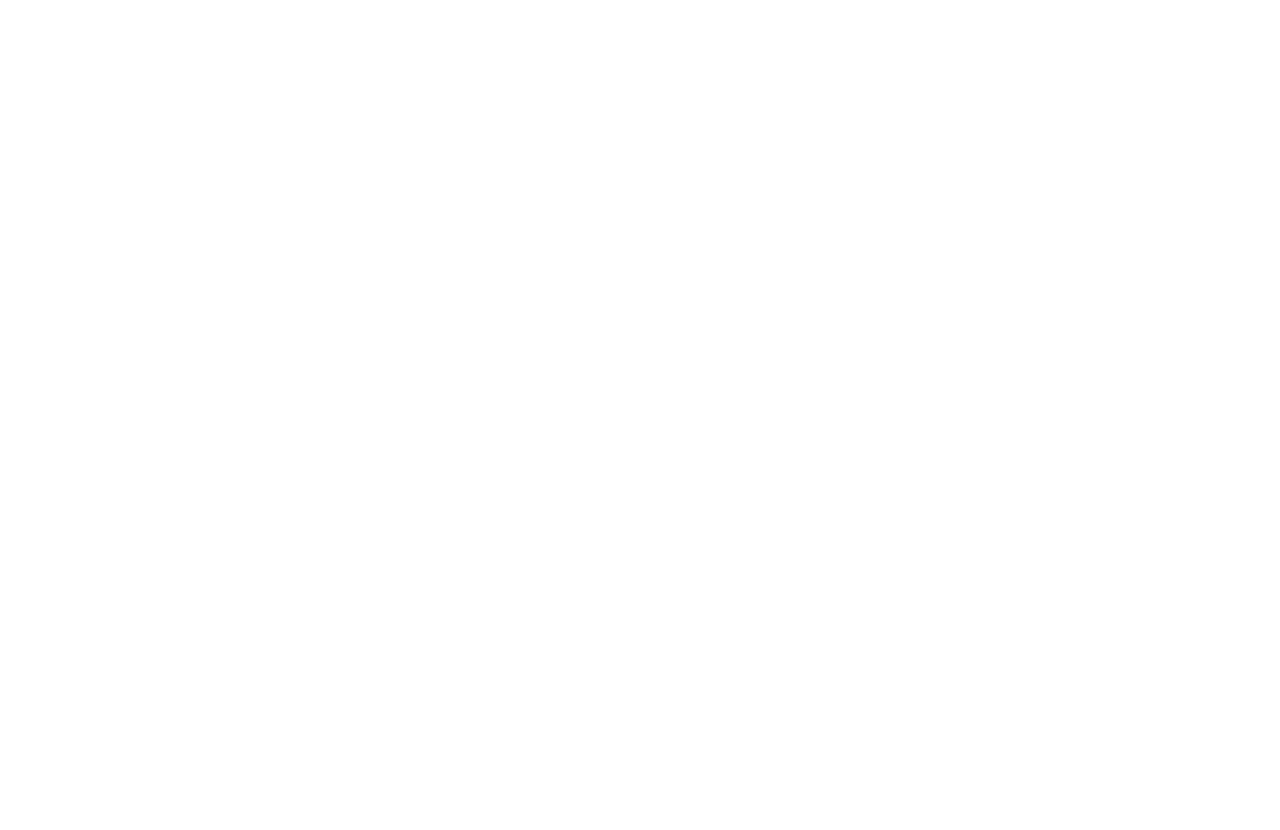
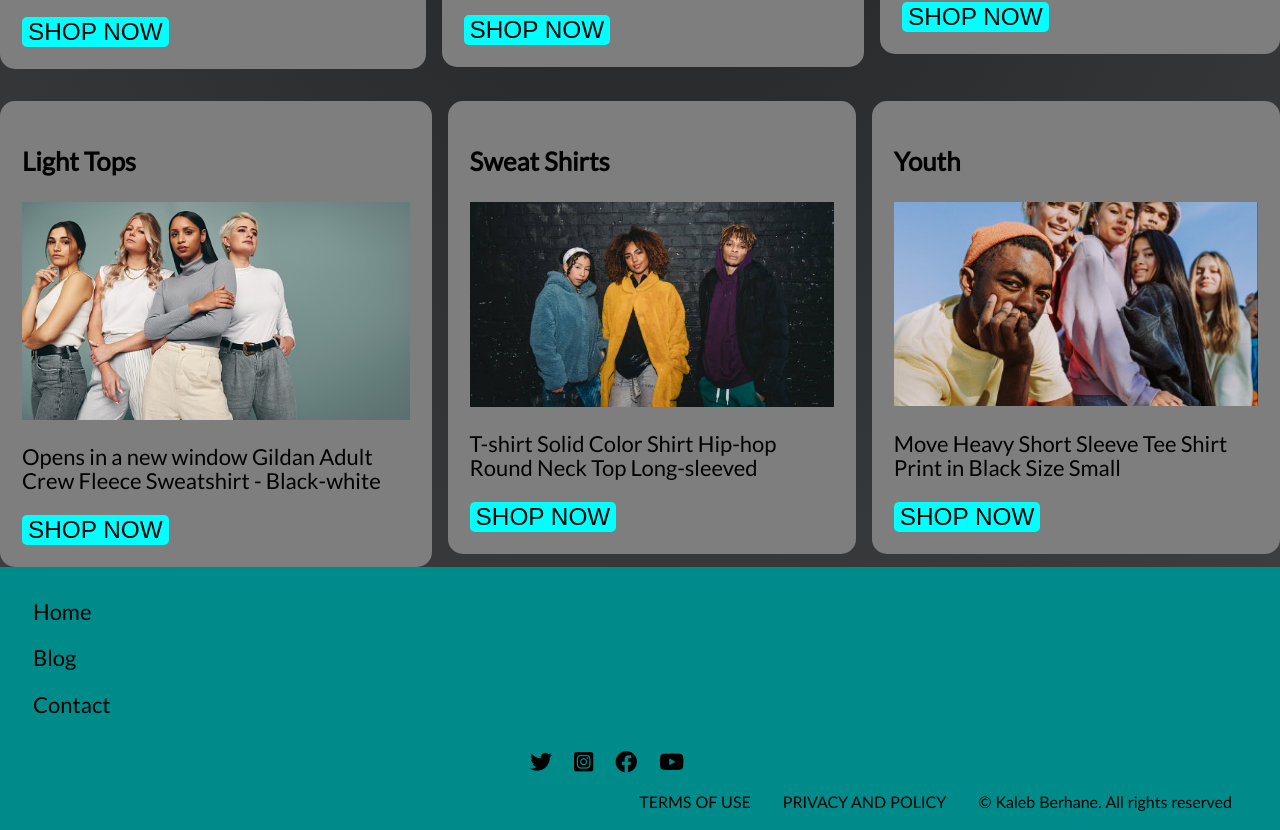
Before and after one commit to Kaleb-cpu/Hazel-Clothing, a SvelteKit app: page / in a window 1280 px wide. Shown: the part 1186-2016 px from the top of the page. Before the commit the page ends 800 px from the top, so only its background shows below. Built offline with nearby package versions, Linux system fonts and the light colour scheme; a web font is replaced by a local one.

Commit message:
gallery updated

```diff
--- a/src/app.html
+++ b/src/app.html
@@ -11,6 +11,7 @@
   <link rel="preconnect" href="https://fonts.gstatic.com" crossorigin>
   <link href="https://fonts.googleapis.com/css2?family=Carter+One&family=Lato&family=Modern+Antiqua&display=swap" rel="stylesheet">
 
+
 	<!-- font awesome -->
    <link rel="stylesheet" href="https://cdnjs.cloudflare.com/ajax/libs/font-awesome/6.2.1/css/all.min.css"/>
 
--- a/src/routes/+layout.svelte
+++ b/src/routes/+layout.svelte
@@ -20,9 +20,10 @@
     </nav>
   </header>
 
+   <slot></slot>
 
-  <!-- company footer navigation -->
-  <!-- <footer>
+  <!-- company footer navigation  -->
+  <footer>
     <div class="nav-media">
       <nav>
         <ul class="footer-nav">
@@ -33,7 +34,7 @@
       </nav>
     </div>
 
-      company social media
+      <!-- company social media -->
     <div class="social-media">
       <a href="https://twitter.com/explore"><i class="fa-brands fa-twitter"></i></a>
       <a href="https://www.instagram.com/"><i class="fa-brands fa-square-instagram"></i></a>
@@ -41,16 +42,16 @@
       <a href="https://www.youtube.com/"><i class="fa-brands fa-youtube"></i></a>
     </div>
 
-    company information -->
-    <!-- <div class="copy-right">
+    <!-- company information -->
+   <div class="copy-right">
       <p>TERMS OF USE</p>
       <p>PRIVACY AND POLICY</p>
       <p>&copy; Kaleb Berhane. All rights reserved</p>
     </div>
-  </footer> -->
+  </footer>
 
 
   <style>
 
   </style>
-  <slot></slot>
+  <!-- <slot></slot> -->
--- a/src/routes/+page.svelte
+++ b/src/routes/+page.svelte
@@ -106,13 +106,8 @@
   .gallery{
   display: grid;
   gap: 2rem;
-  grid-auto-flow: column;
-  grid-auto-columns: 100%;
-  padding: 0.5rem 2rem;
-  overflow-x: auto;
-  overscroll-behavior-inline: contain;
-  scroll-snap-type: inline mandatory;
-
+  grid-template-columns: auto;
+  grid-template-rows: auto;
 }
 
 /* gallery direct children */
--- a/src/routes/blog/+page.svelte
+++ b/src/routes/blog/+page.svelte
@@ -28,28 +28,17 @@
             </div>
           </a>
           <div class="card">
-            <iframe src="./videos/birklin.mp4"  title="expensive birkin bags"  width="300" height="300"></iframe>
+            <video src="./videos/birklin.mp4" autoplay muted controls title="expensive birkin bags"  width="500" height="300"></video>
             <h4>Berkin Bags</h4>
             <p>Berkin Bags are One of the most luxirious bags. Birkin bags are handmade from leather and are named after the English-French actress and singer Jane Birkin.</p>
           </div>
         </div>
-
-
-
-
-
-
 
     </section>
 
   </main>
 
   <style>
-    *{
-  margin: 0px;
-  padding: 0px;
-  box-sizing: border-box;
-}
 
 /* page title */
 h1{
--- a/src/routes/home/+page.svelte
+++ /dev/null
@@ -1 +0,0 @@
-<h1>hello</h1>
```
